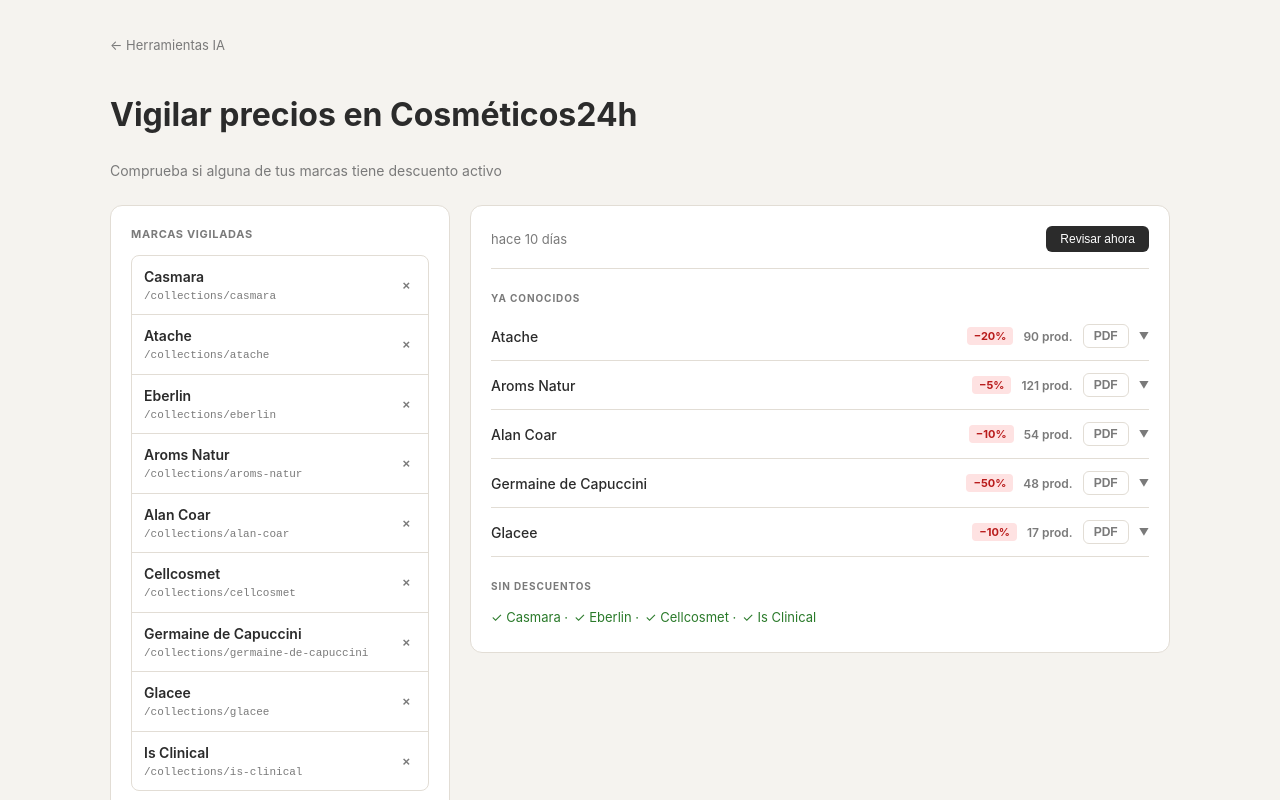
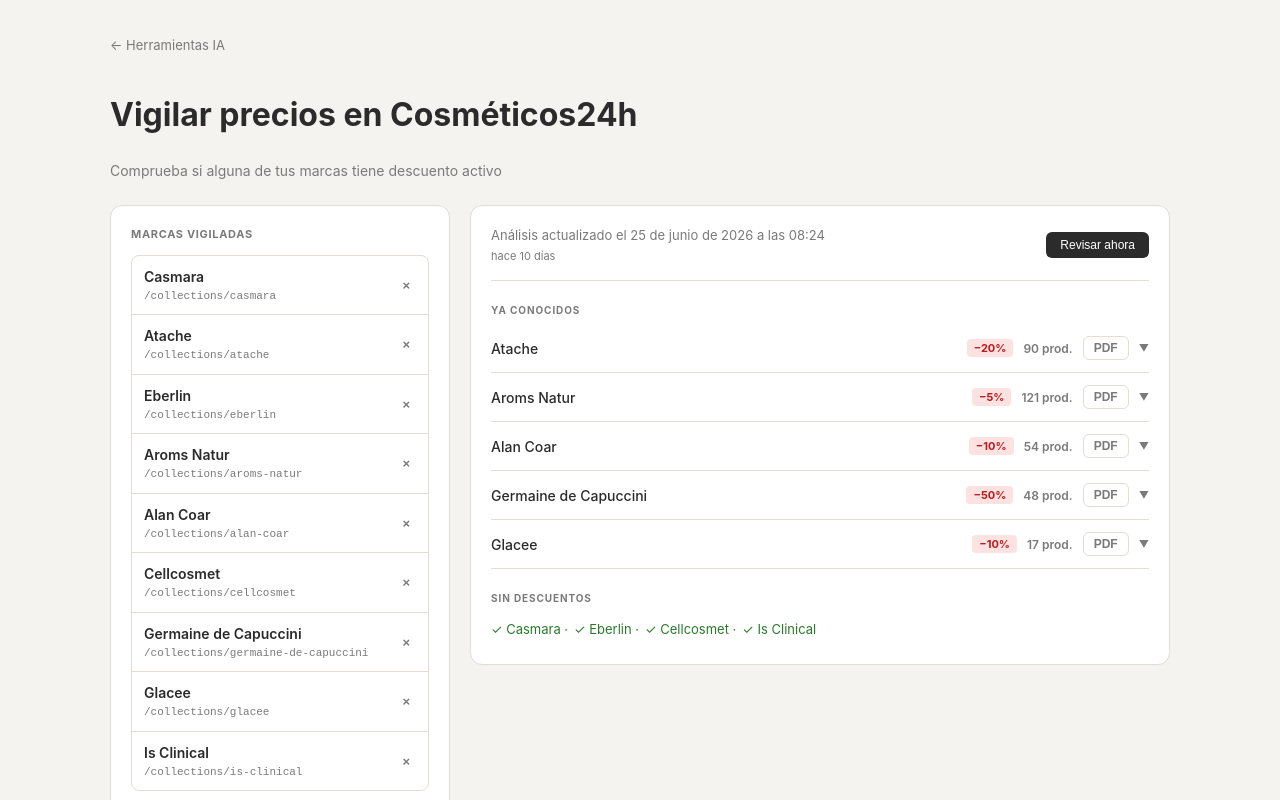
Before and after one commit to Aquatherapia/suite-aquatherapia, a Next.js app: page /vigilar-precios in a window 1280 px wide. Shown: the top 800 px of the page. Built offline with nearby package versions, Linux system fonts and the light colour scheme.

Commit message:
Vigilar precios: mostrar fecha y hora exacta del último análisis
En la cabecera, además del tiempo relativo, ahora se ve la fecha completa
del análisis (Análisis actualizado el DD de mes de AAAA a las HH:MM).

Co-Authored-By: Claude Opus 4.8 <noreply@anthropic.com>

```diff
--- a/app/vigilar-precios/page.tsx
+++ b/app/vigilar-precios/page.tsx
@@ -33,6 +33,12 @@ function tiempoDesde(iso: string) {
   if (h < 24) return `hace ${h}h ${m % 60}min`;
   const d = Math.floor(h / 24);
   return `hace ${d} día${d > 1 ? "s" : ""}`;
+}
+
+function fechaExacta(iso: string) {
+  const d = new Date(iso);
+  return d.toLocaleDateString("es-ES", { day: "numeric", month: "long", year: "numeric" })
+    + " a las " + d.toLocaleTimeString("es-ES", { hour: "2-digit", minute: "2-digit" });
 }
 
 const MOSTRAR_INICIAL = 5;
@@ -312,7 +318,14 @@ export default function VigilarPrecios() {
         <div className="right-col">
           <div className="vp-revision-header">
             <div className="vp-revision-time">
-              {config?.ultimaRevision ? tiempoDesde(config.ultimaRevision) : "Sin revisar aún"}
+              {config?.ultimaRevision ? (
+                <>
+                  Análisis actualizado el {fechaExacta(config.ultimaRevision)}
+                  <span style={{ display: "block", fontSize: 11, color: "var(--muted)", fontWeight: 400, marginTop: 2 }}>
+                    {tiempoDesde(config.ultimaRevision)}
+                  </span>
+                </>
+              ) : "Sin revisar aún"}
             </div>
             <div className="vp-revision-right">
               {totalNuevos > 0 && (
```
